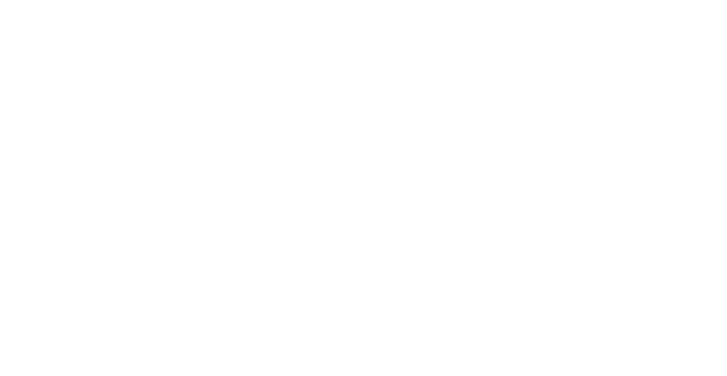
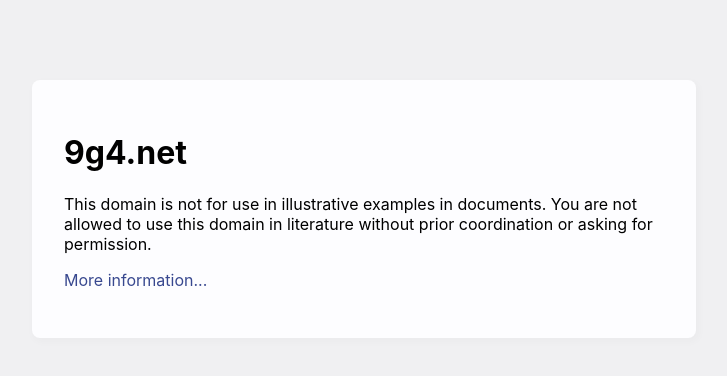
Before and after one commit to deep2web/9g4.net, a plain HTML site: page index.html in a window 1280 px wide. Shown: the whole page, without its empty margins (276-1003 px from the left). Drawn offline with Linux system fonts and the light colour scheme.

Commit message:
Update index.html

```diff
--- a/index.html
+++ b/index.html
@@ -1,3 +1,52 @@
 <head>
   <meta name='admaven-placement' content=BrHgHqjw4>
 </head>
+
+
+
+<!doctype html>
+<html>
+<head>
+    <title>9g4.net</title>
+
+    <meta charset="utf-8" />
+    <meta http-equiv="Content-type" content="text/html; charset=utf-8" />
+    <meta name="viewport" content="width=device-width, initial-scale=1" />
+    <style type="text/css">
+    body {
+        background-color: #f0f0f2;
+        margin: 0;
+        padding: 0;
+        font-family: -apple-system, system-ui, BlinkMacSystemFont, "Segoe UI", "Open Sans", "Helvetica Neue", Helvetica, Arial, sans-serif;
+
+    }
+    div {
+        width: 600px;
+        margin: 5em auto;
+        padding: 2em;
+        background-color: #fdfdff;
+        border-radius: 0.5em;
+        box-shadow: 2px 3px 7px 2px rgba(0,0,0,0.02);
+    }
+    a:link, a:visited {
+        color: #38488f;
+        text-decoration: none;
+    }
+    @media (max-width: 700px) {
+        div {
+            margin: 0 auto;
+            width: auto;
+        }
+    }
+    </style>
+</head>
+
+<body>
+<div>
+    <h1>9g4.net</h1>
+    <p>This domain is not for use in illustrative examples in documents. You are not allowed to use this
+    domain in literature without prior coordination or asking for permission.</p>
+    <p><a href="mailto:info@9g4.net">More information...</a></p>
+</div>
+</body>
+</html>
```
